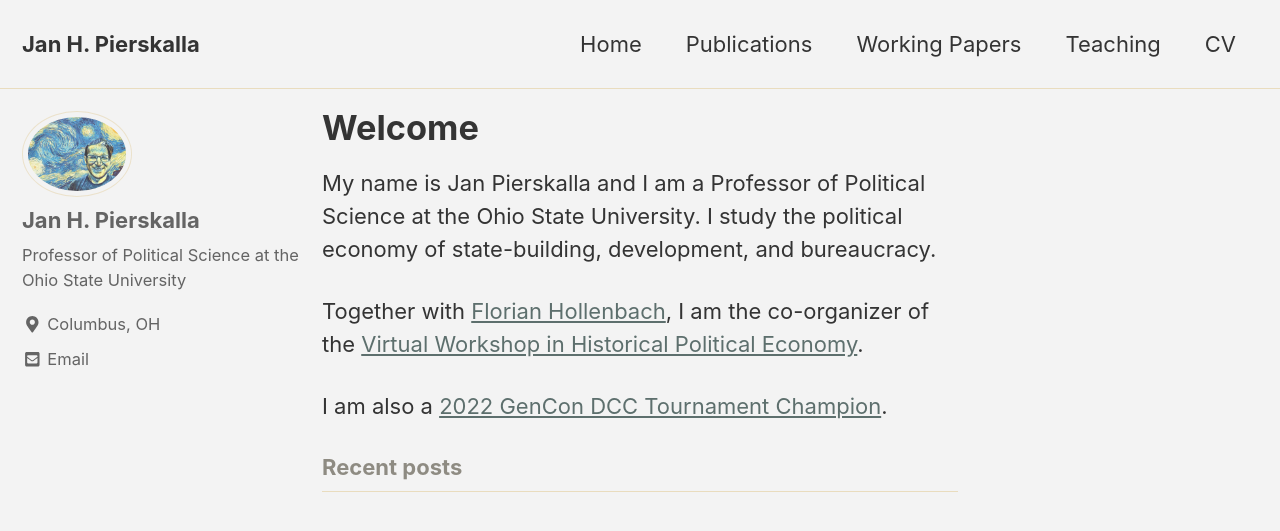
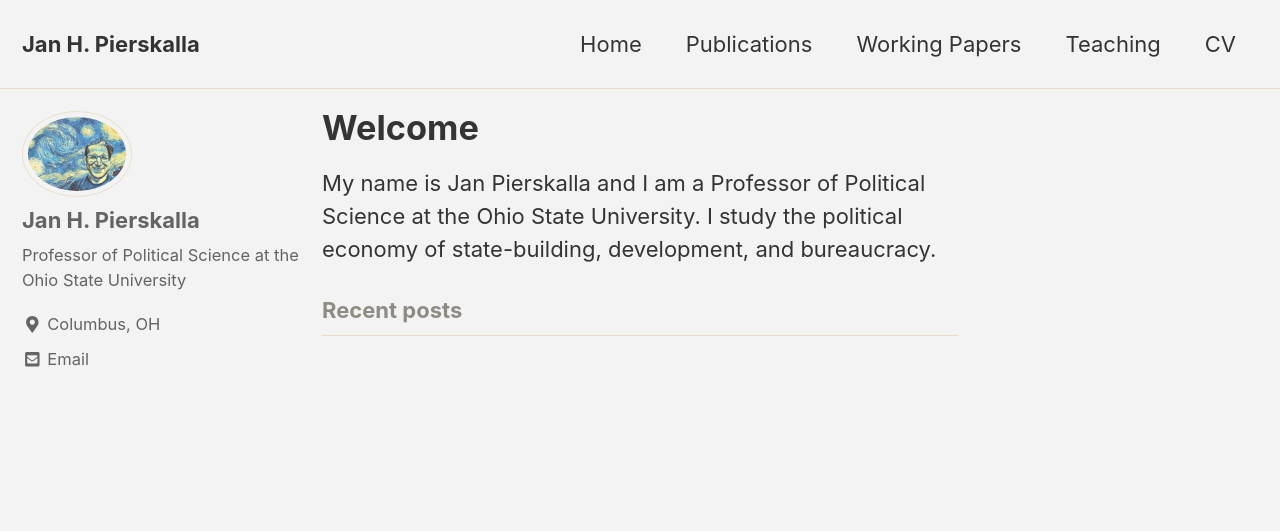
Before and after one commit to jpierskalla/jpierskalla.github.io, a Jekyll site: the page built from index.md, in a window 1280 px wide and 900 px high. Shown: the top 531 px of the window. Built offline with Jekyll 4.4.1, drawn with Linux system fonts in a browser that asks for light colours; nearby versions of some CDN libraries; our own code applies the rules of GitHub Pages for plain Markdown files.

Commit message:
Update index.md

```diff
--- a/index.md
+++ b/index.md
@@ -5,7 +5,3 @@ author_profile: true
 ---
 
 My name is Jan Pierskalla and I am a Professor of Political Science at the Ohio State University. I study the political economy of state-building, development, and bureaucracy.
-
-Together with [Florian Hollenbach](http://fhollenbach.org/), I am the co-organizer of the [Virtual Workshop in Historical Political Economy](http://historicalpe.org/).
-
-I am also a [2022 GenCon DCC Tournament Champion](https://goodman-games.com/blog/2022/10/08/all-the-tournament-winners-2/).
```
